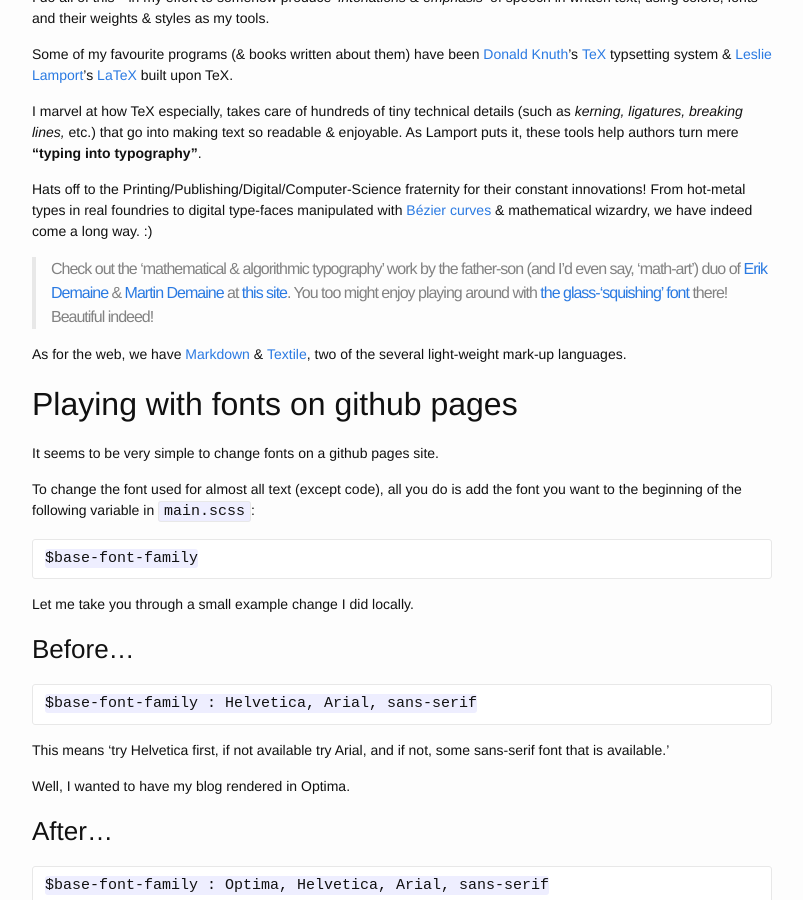
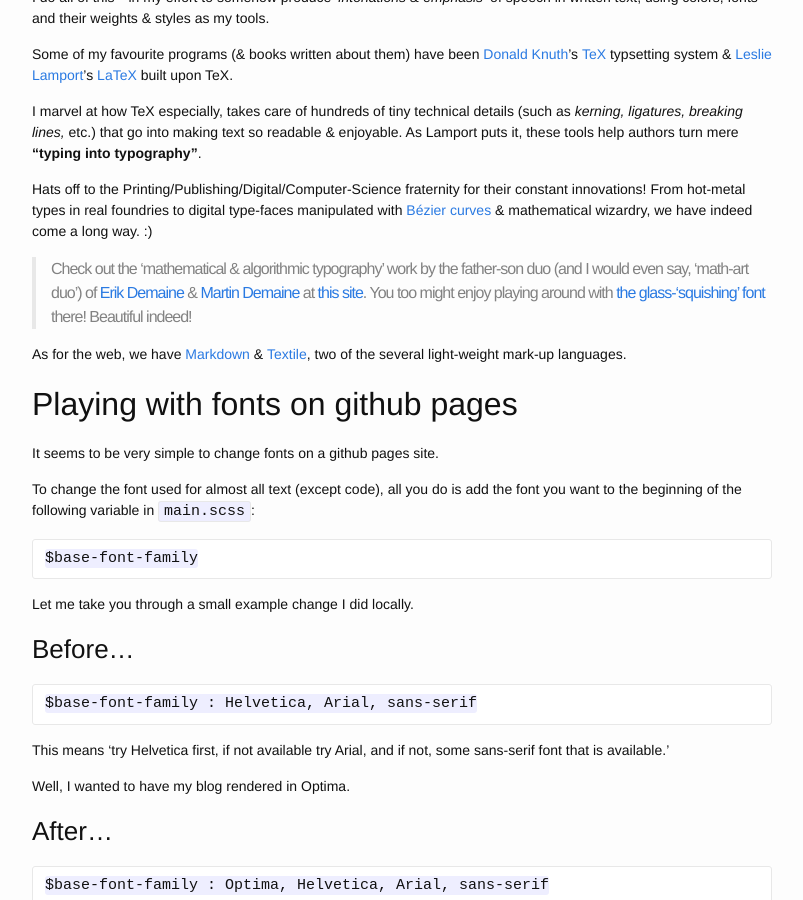
Before and after one commit to raghuugare/raghuugare.bkup, a Jekyll site: the page built from _posts/2014-12-14-fontification.markdown, in a window 1280 px wide and 900 px high, scrolled down 391 px. Shown: the whole window, without its empty margins (238-1041 px from the left). Built offline with Jekyll 4.4.1, drawn with Linux system fonts in a browser that asks for light colours.

Commit message:
looks better...

```diff
--- a/_posts/2014-12-14-fontification.markdown
+++ b/_posts/2014-12-14-fontification.markdown
@@ -19,7 +19,7 @@ I marvel at how TeX especially, takes care of hundreds of tiny technical details
 
 Hats off to the Printing/Publishing/Digital/Computer-Science fraternity for their constant innovations! From hot-metal types in real foundries to digital type-faces manipulated with [Bézier curves][link_bézier_curves] & mathematical wizardry, we have indeed come a long way. :)
 
-> Check out the 'mathematical & algorithmic typography' work by the father-son (and I'd even say, 'math-art') duo of [Erik Demaine][link_erik_demaine] & [Martin Demaine][link_martin_demaine] at [this site][link_erik_typography]. You too might enjoy playing around with [the glass-'squishing' font][link_erik_glass_fonts] there! Beautiful indeed!
+> Check out the 'mathematical & algorithmic typography' work by the father-son duo (and I would even say, 'math-art duo') of [Erik Demaine][link_erik_demaine] & [Martin Demaine][link_martin_demaine] at [this site][link_erik_typography]. You too might enjoy playing around with [the glass-'squishing' font][link_erik_glass_fonts] there! Beautiful indeed!
 
 As for the web, we have [Markdown][link_markdown] & [Textile][link_textile], two of the several light-weight mark-up languages.
 
```
